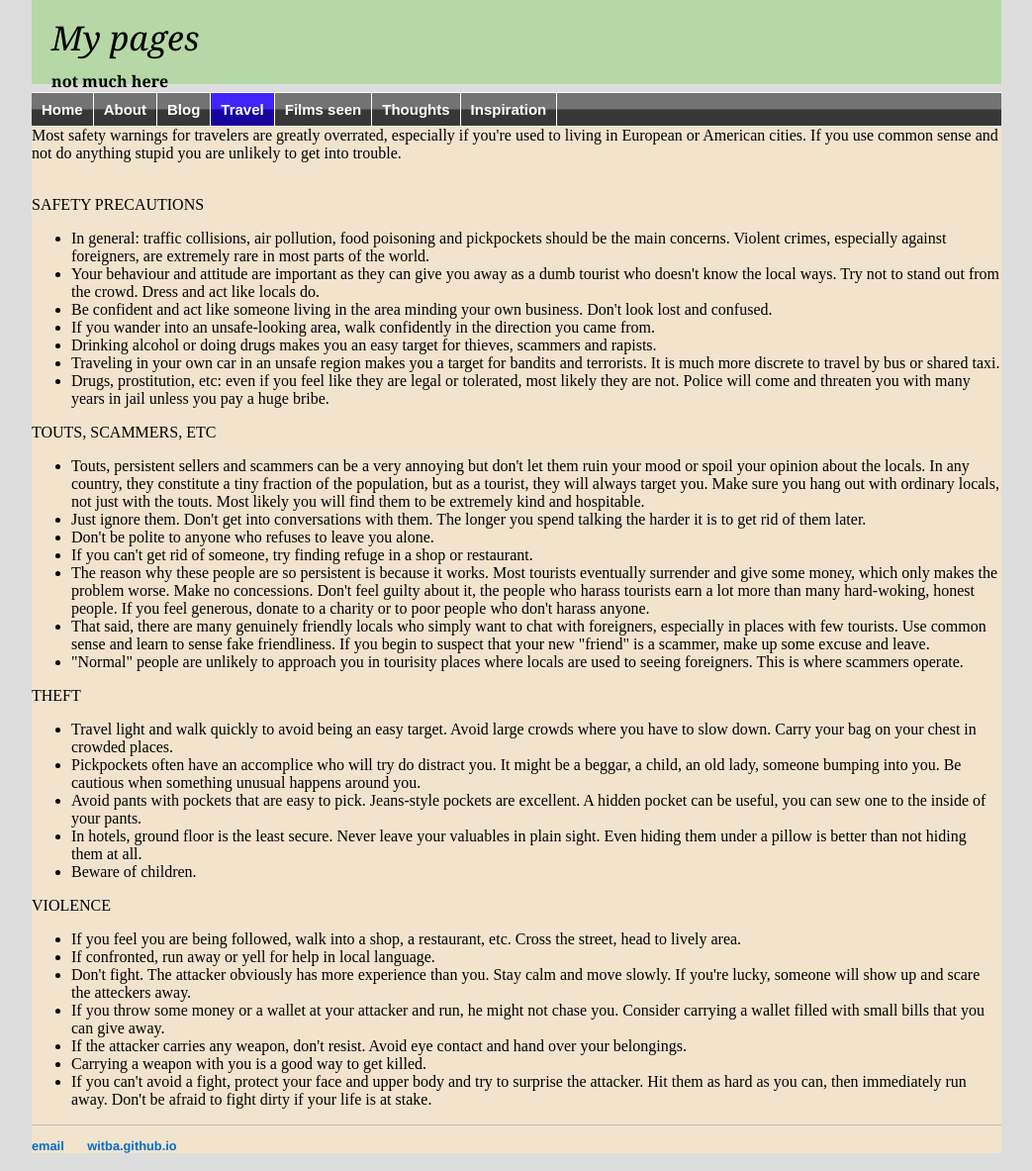
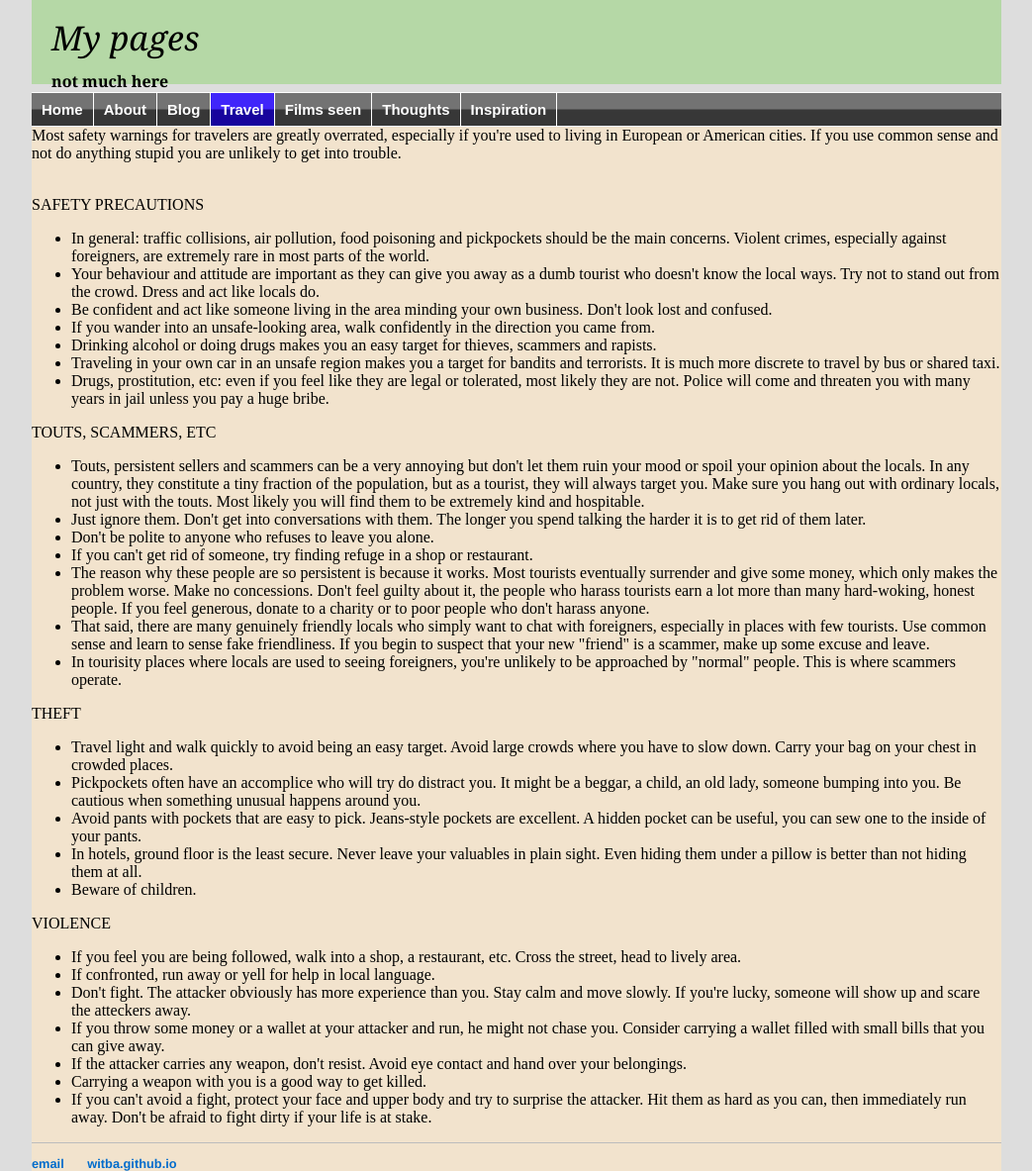
Before and after one commit to witba/witba.github.io, a Jekyll site: the page built from travel/safety.html, in a window 1280 px wide. Shown: the whole page at 99% size, without its empty margins (118-1161 px from the left). Built offline with Jekyll 4.4.1, drawn with Linux system fonts in a browser that asks for light colours.

Commit message:
Update safety.html

```diff
--- a/travel/safety.html
+++ b/travel/safety.html
@@ -25,7 +25,7 @@ Most safety warnings for travelers are greatly overrated, especially if you're u
 <li>If you can't get rid of someone, try finding refuge in a shop or restaurant.</li>
 <li>The reason why these people are so persistent is because it works. Most tourists eventually surrender and give some money, which only makes the problem worse. Make no concessions. Don't feel guilty about it, the people who harass tourists earn a lot more than many hard-woking, honest people. If you feel generous, donate to a charity or to poor people who don't harass anyone.</li>
 <li>That said, there are many genuinely friendly locals who simply want to chat with foreigners, especially in places with few tourists. Use common sense and learn to sense fake friendliness. If you begin to suspect that your new "friend" is a scammer, make up some excuse and leave.</li>
-<li>"Normal" people are unlikely to approach you in tourisity places where locals are used to seeing foreigners. This is where scammers operate.
+<li>In tourisity places where locals are used to seeing foreigners, you're unlikely to be approached by "normal" people. This is where scammers operate.
 </ul>
 <p>THEFT</p>
 <ul>
```
